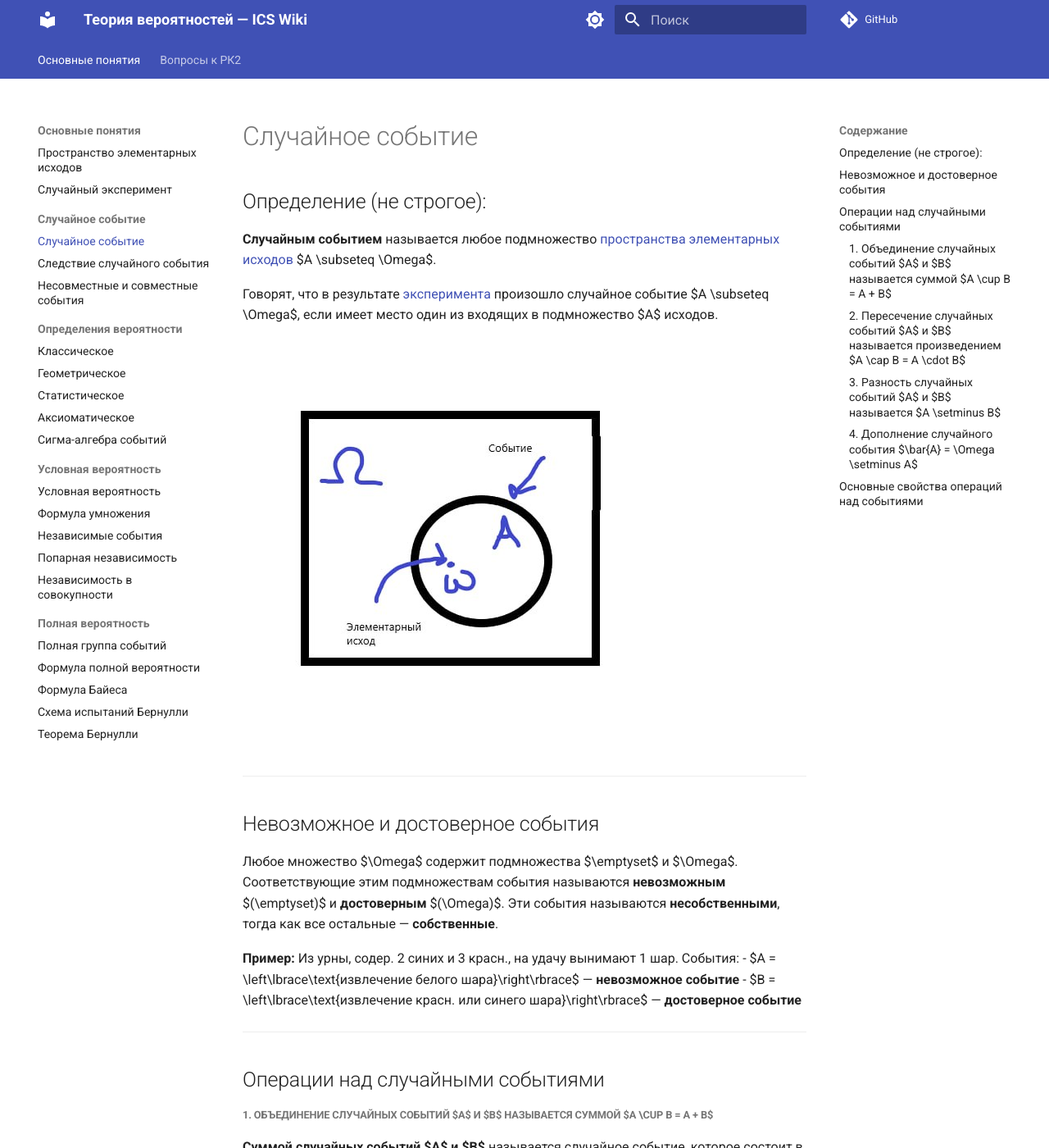
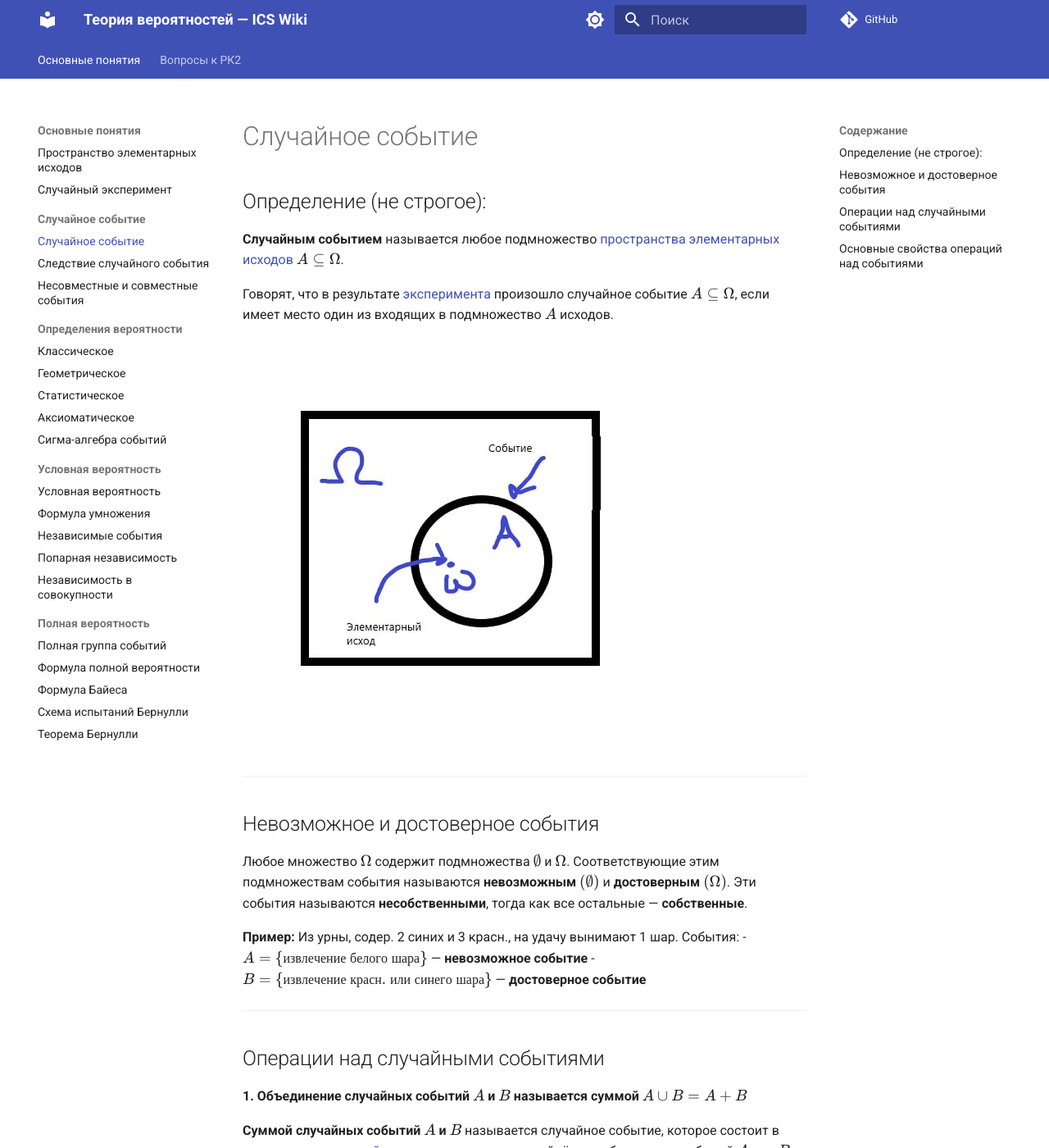
Before and after one commit to ParShilo/ICS-WikiProbTheor, an MkDocs documentation site: the page built from docs/Основные понятия/Случайное событие/Случайное событие.md, in a window 1280 px wide and 1400 px high. Shown: the whole window at 82% size. Built offline with MkDocs 1.6.1 and Material for MkDocs 9.7.7, drawn with Linux system fonts in a browser that asks for light colours; comment, search, counter and statistics services are not loaded; some of the changed text lies outside the part shown.

Commit message:
Изменения форматирования 2

```diff
--- a/docs/javascripts/mathjax.js
+++ b/docs/javascripts/mathjax.js
@@ -1,7 +1,7 @@
 window.MathJax = {
   tex: {
-    inlineMath: [["$", "$"], ["\\(", "\\)"]],
-    displayMath: [["$$", "$$"], ["\\[", "\\]"]],
+    inlineMath: [["\\(", "\\)"]],
+    displayMath: [["\\[", "\\]"]],
     processEscapes: true,
     processEnvironments: true
   },
--- a/docs/Основные понятия/Случайное событие/Случайное событие.md
+++ b/docs/Основные понятия/Случайное событие/Случайное событие.md
@@ -20,25 +20,25 @@
 ---
 ## Операции над случайными событиями
 
-##### 1. Объединение случайных событий $A$ и $B$  называется суммой $A \cup B = A + B$
+**1. Объединение случайных событий $A$ и $B$  называется суммой $A \cup B = A + B$**
 
 **Суммой случайных событий $A$ и $B$** называется случайное событие, которое состоит в том, что в ходе [случайного эксперимента](../Случайный%20эксперимент.md) произойдёт хотя бы одно из событий $A$ или $B$.
 
 ![Объединение|330](../../Assets/2.png)
 
-##### 2. Пересечение случайных событий $A$ и $B$ называется произведением $A \cap B = A \cdot B$
+**2. Пересечение случайных событий $A$ и $B$ называется произведением $A \cap B = A \cdot B$**
 
 **Произведением случайных событий $A$ и $B$** называется случайное событие, которое состоит в том, что в ходе [случайного эксперимента](../Случайный%20эксперимент.md) произойдут и событие $A$, и событие $B$ одновременно.
 
 ![Пересечение|330](../../Assets/3.png)
 
-##### 3. Разность случайных событий $A$ и $B$ называется $A \setminus B$
+ **3. Разность случайных событий $A$ и $B$ называется $A \setminus B$**
 
 **Разностью случайных событий $A \setminus B$** называется случайное событие, которое состоит в том, что в ходе [случайного эксперимента](../Случайный%20эксперимент.md) произойдёт  событие $A$, но не произойдёт событие $B$.
 
 ![Разность|330](../../Assets/4.png)
 
-##### 4. Дополнение случайного события $\bar{A} = \Omega \setminus A$
+**4. Дополнение случайного события $\bar{A} = \Omega \setminus A$**
 
 **Дополнение случайного события** $A$ называется такое событие $\bar{A}$, что $\bar{A} = \Omega \setminus A$ - противоположное событие. **Противоположное событие** — событие, которое состоит в том, что в результате случайного эксперимента событие $A$ не происходит.
 
--- a/mkdocs.yml
+++ b/mkdocs.yml
@@ -53,6 +53,8 @@
   - Вопросы к РК2: Вопросы РК2.md
 
 markdown_extensions:
+  - pymdownx.arithmatex:
+      generic: true
   - admonition
   - pymdownx.details
   - pymdownx.superfences
```
Also changed, not shown: docs/Основные понятия/Определения вероятности/Аксиоматическое определение вероятности.md (+2 -1 lines).
